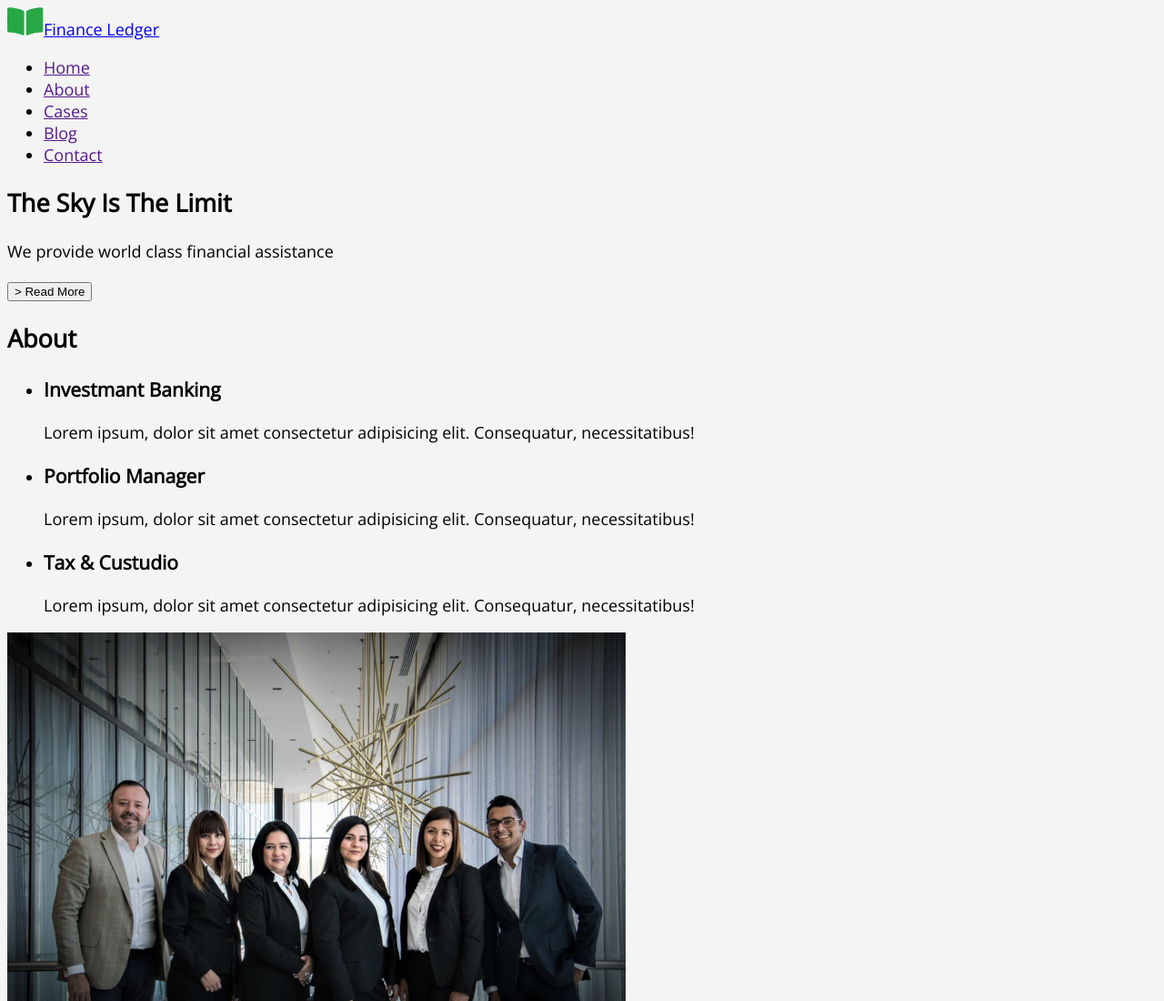
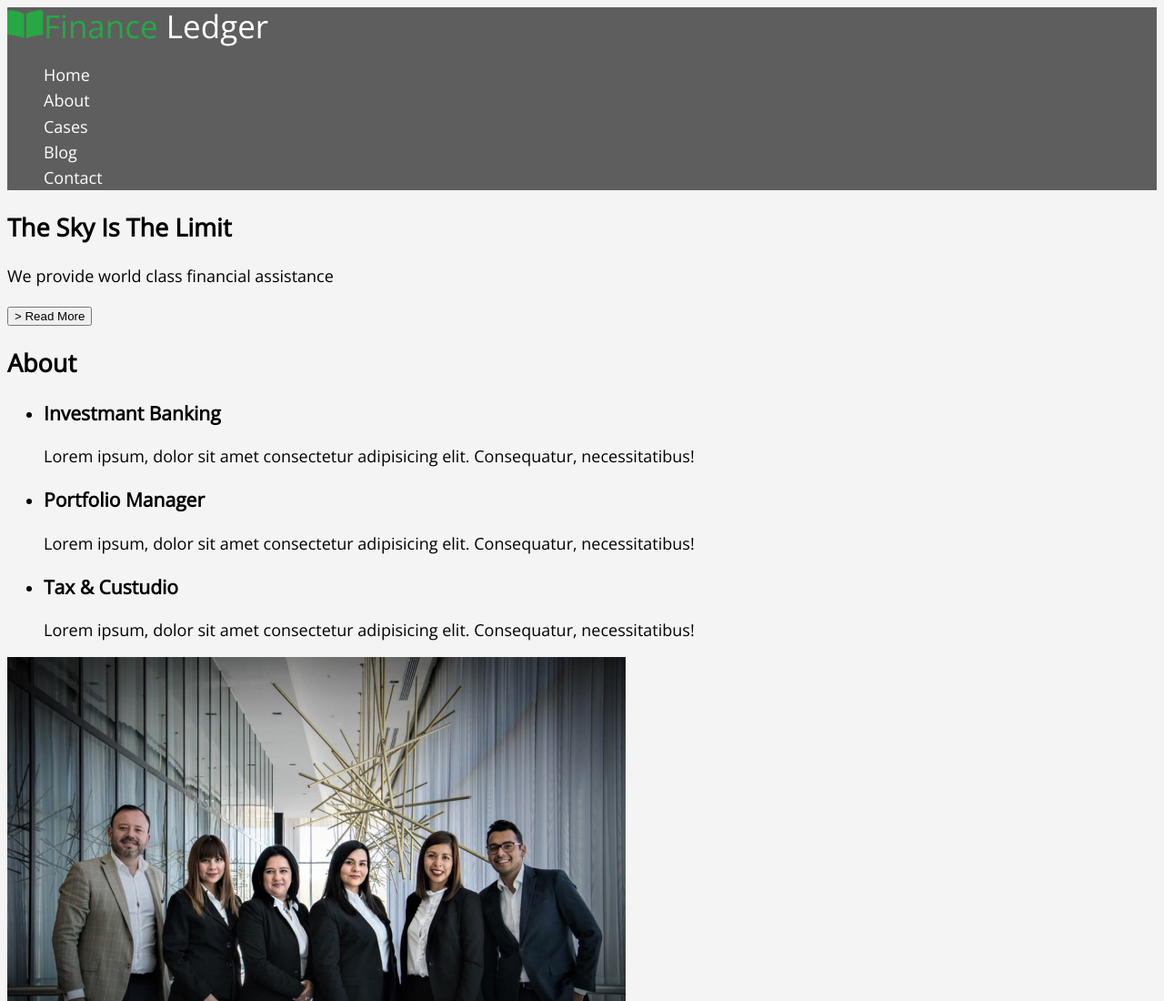
Before and after one commit to FinikBranson/fson-59-simpsons, a plain HTML site: page index.html in a window 1280 px wide. Shown: the top 1100 px of the page at 91% size. Drawn offline with nearby package versions, Linux system fonts and the light colour scheme.

```diff
--- a/css/styles.css
+++ b/css/styles.css
@@ -18,3 +18,23 @@
 .list {
   list-style: none;
 }
+
+/* header */
+.header {
+  background-color: #5e5e5e;
+}
+/* logo */
+.header-logo {
+  font-size: 35px;
+  line-height: 1.21;
+  color: var(--secondary-text-color);
+}
+
+.accent {
+  color: var(--accent-color);
+}
+
+.header-nav-link {
+  line-height: 1.56;
+  color: var(--secondary-text-color);
+}
--- a/index.html
+++ b/index.html
@@ -27,16 +27,19 @@
   </head>
   <body>
     <!-- header -->
-    <header>
-      <nav>
-        <a href="./index.html"><img src="./images/logo/logo.svg" alt="Logo" />Finance Ledger</a>
+    <header class="header">
+      <nav class="header-nav">
+        <a class="header-logo link" href="./index.html"
+          ><img src="./images/logo/logo.svg" alt="Logo" /><span class="accent">Finance</span>
+          Ledger</a
+        >
 
-        <ul>
-          <li><a href="">Home</a></li>
-          <li><a href="">About</a></li>
-          <li><a href="">Cases</a></li>
-          <li><a href="">Blog</a></li>
-          <li><a href="">Contact</a></li>
+        <ul class="header-nav-list list">
+          <li class="header-nav-item"><a href="" class="header-nav-link link">Home</a></li>
+          <li class="header-nav-item"><a href="" class="header-nav-link link">About</a></li>
+          <li class="header-nav-item"><a href="" class="header-nav-link link">Cases</a></li>
+          <li class="header-nav-item"><a href="" class="header-nav-link link">Blog</a></li>
+          <li class="header-nav-item"><a href="" class="header-nav-link link">Contact</a></li>
         </ul>
       </nav>
     </header>
```
